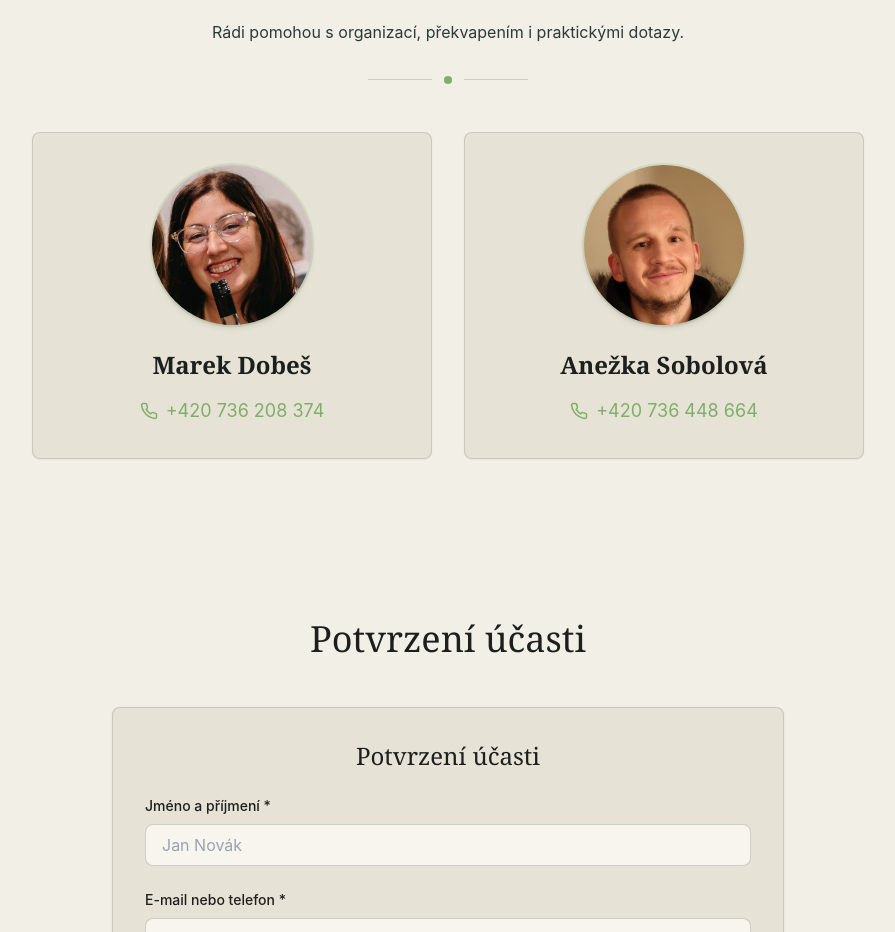
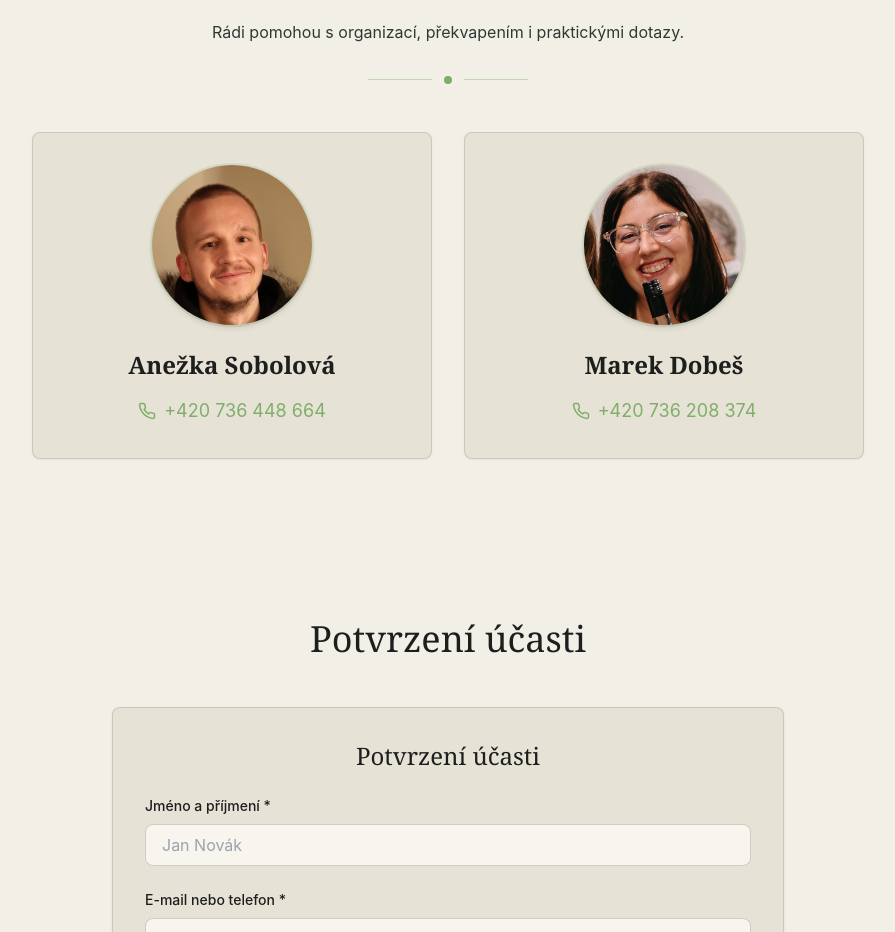
Before and after one commit to imlerith01/Wedding-web, a React (Vite) app: page / in a window 1280 px wide. Shown: the part 5061-5993 px from the top of the page, without its empty margins (192-1087 px from the left). Built offline with nearby package versions, Linux system fonts and the light colour scheme.

Commit message:
Update WitnessContacts.tsx

```diff
--- a/src/components/WitnessContacts.tsx
+++ b/src/components/WitnessContacts.tsx
@@ -9,14 +9,14 @@ interface Witness {
 const WitnessContacts = () => {
   const witnesses: Witness[] = [
     {
+      name: 'Anežka Sobolová',
+      phone: '+420 736 448 664',
+      image: '/images/anezka-sobolova.jpg',
+    },
+    {
       name: 'Marek Dobeš',
       phone: '+420 736 208 374',
       image: '/images/marek-dobes.jpg',
-    },
-    {
-      name: 'Anežka Sobolová',
-      phone: '+420 736 448 664',
-      image: '/images/anezka-sobolova.jpg',
     },
   ];
 
```
